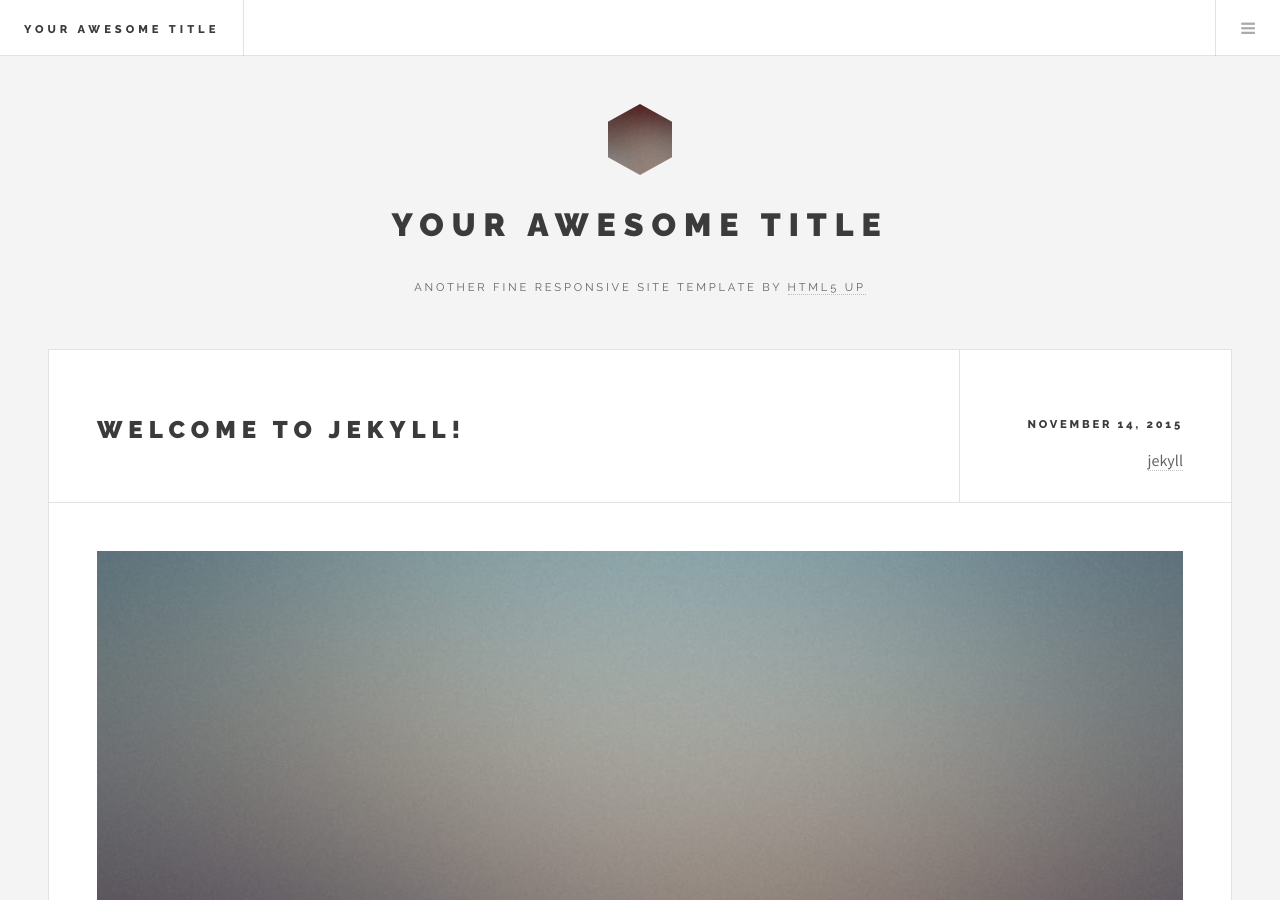
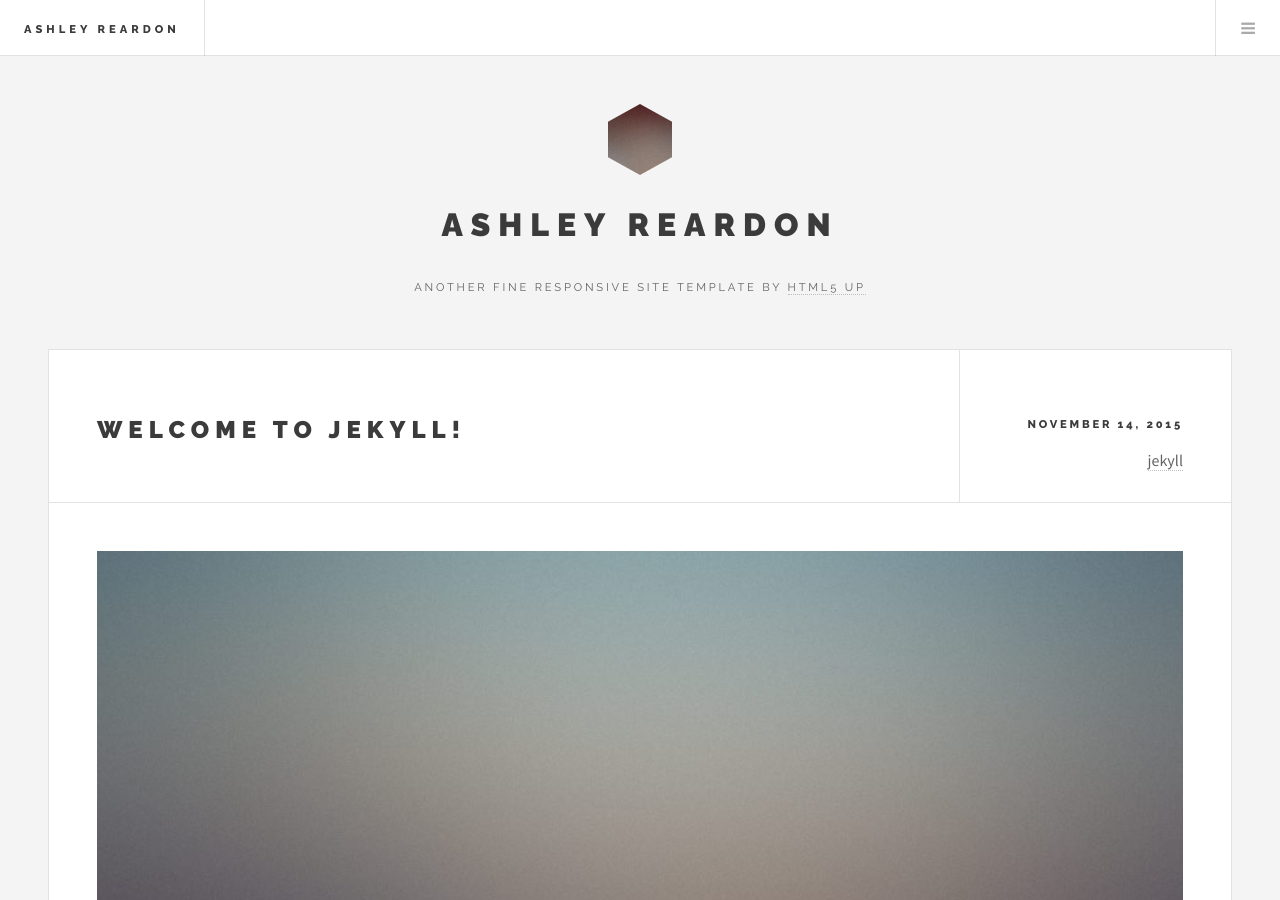
Before and after one commit to ryotaro612/Siera, a Jekyll site: the page built from index.html, in a window 1280 px wide and 900 px high. Built offline with Jekyll 4.4.1, drawn with Linux system fonts in a browser that asks for light colours; the list of posts is cut into pages by our own code.

Commit message:
Update _config.yml

```diff
--- a/_config.yml
+++ b/_config.yml
@@ -1,6 +1,6 @@
 # Site settings
-title: Your awesome title
-email: your-email@domain.com
+title: Ashley Reardon
+email: reardona@knights.ucf.edu
 description: > # this means to ignore newlines until "baseurl:"
   Write an awesome description for your new site here. You can edit this
   line in _config.yml. It will appear in your document head meta (for
```
